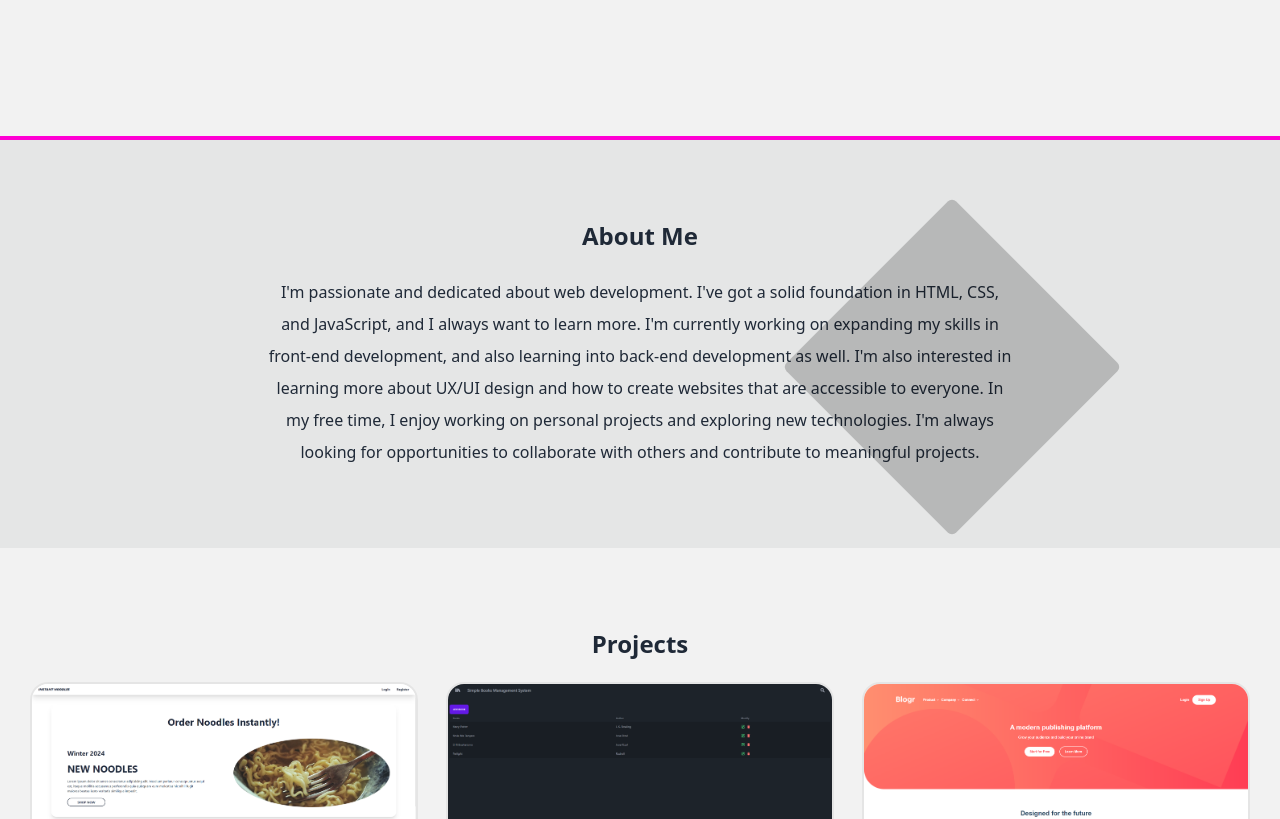
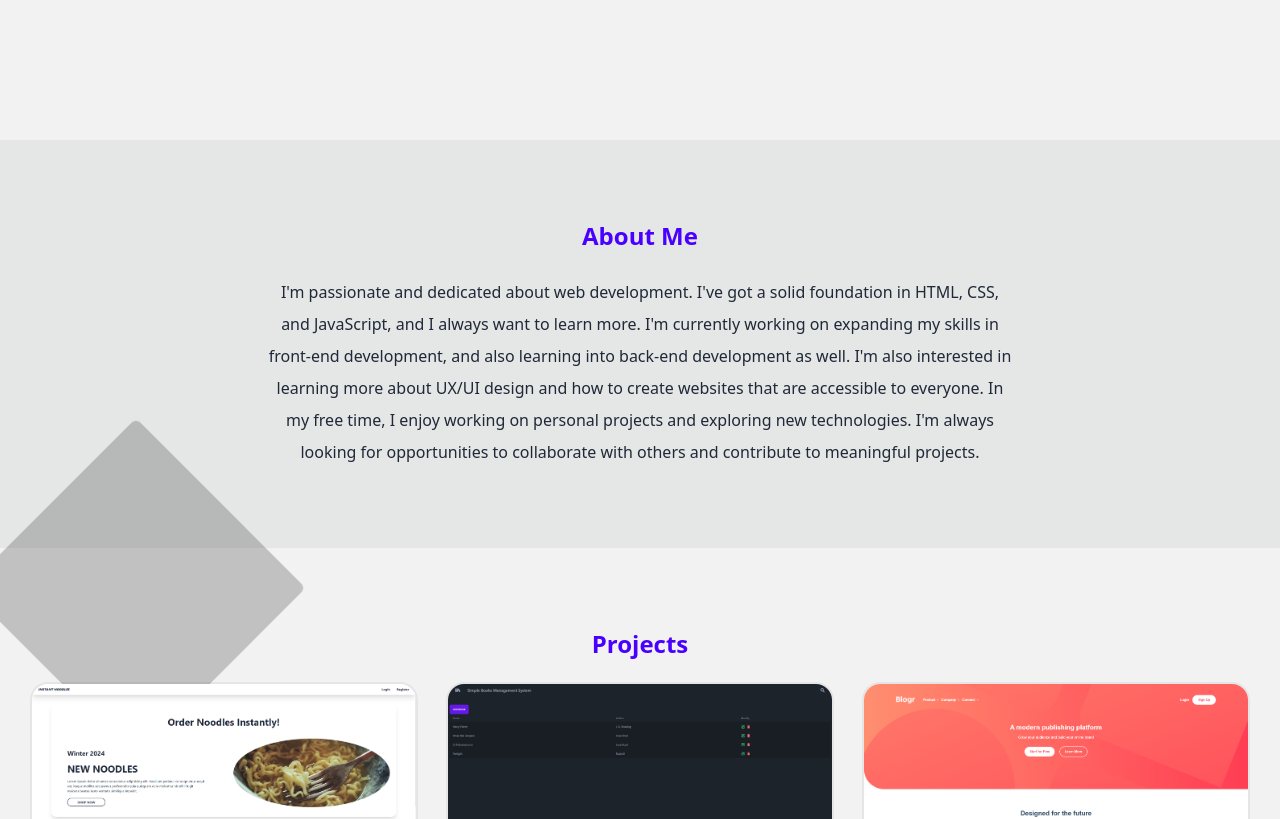
Before and after one commit to kurt-lo/portfolio, a React (Vite) app: page / in a window 1280 px wide. Shown: the part 660-1479 px from the top of the page. Built offline with nearby package versions, Linux system fonts and the light colour scheme.

Commit message:
motion.div added

```diff
--- a/src/App.jsx
+++ b/src/App.jsx
@@ -14,7 +14,7 @@ function App() {
   return (
     <>
       <motion.div
-        className="fixed left-0 right-0 bottom-0 bg-secondary h-1"
+        className="fixed left-0 right-0 top-0 bg-secondary h-1 z-10"
         style={{ scaleX: scrollYProgress }}
       />
       <Navbar />
--- a/src/components/About.jsx
+++ b/src/components/About.jsx
@@ -9,7 +9,7 @@ const About = () => {
                 I&apos;m also interested in learning more about UX/UI design and how to create websites that are accessible to everyone.
                 In my free time, I enjoy working on personal projects and exploring new technologies. I&apos;m always looking for opportunities to collaborate with others and contribute to meaningful projects.
             </p>
-            <div className='box absolute h-[15rem] w-[15rem] bottom-[10%] left-[50%] -translate-x-[50%] sm:bottom-[15%] sm:left-[80%] sm:-translate-x-[80%] rotate-45 bg-black rounded-md opacity-20'></div>
+            <div className='box absolute h-[15rem] w-[15rem] rotate-45 bg-black rounded-md opacity-20'></div>
         </Section>
     )
 }
--- a/src/components/Hero.jsx
+++ b/src/components/Hero.jsx
@@ -1,3 +1,4 @@
+import { motion } from "framer-motion";
 import profileImage from '../assets/images/profile.jpg';
 import { FaGithub } from "react-icons/fa";
 import { FaLinkedin } from "react-icons/fa";
@@ -9,11 +10,22 @@ const Hero = () => {
     <main id="home">
       <div className="hero min-h-screen bg-base-200">
         <div className="hero-content pt-[4rem] lg:pt-0 gap-[4rem] flex-col lg:flex-row-reverse">
+          <motion.div
+            initial={{ opacity: 0, x: 75 }}
+            whileInView={{ opacity: 1, x: 0 }}
+            transition={{ duration: 1, delay: 0.2 }}
+          >
             <img
               src={profileImage}
               className="max-w-[15rem] lg:max-w-[25rem] rounded-2xl shadow-2xl"
               alt='A boy sitting on a chair'
             />
+          </motion.div>
+          <motion.div
+            initial={{ opacity: 0, x: -75 }}
+            whileInView={{ opacity: 1, x: 0 }}
+            transition={{ duration: 1, delay: 0.2 }}
+          >
             <div className='text-center lg:text-left'>
               <span className='flex justify-center lg:justify-start items-center gap-[.5rem]'><span>Hello, I&apos;m</span>
                 <MdWavingHand size={25} className='text-primary animate-wave' />
@@ -49,6 +61,7 @@ const Hero = () => {
                 </a>
               </div>
             </div>
+          </motion.div>
         </div>
       </div>
     </main>
--- a/src/components/Section.jsx
+++ b/src/components/Section.jsx
@@ -1,9 +1,17 @@
+import { motion } from "framer-motion";
+
 const Section = ({ children, title, className, ...props }) => {
     return (
         <section className={`py-[5rem] px-[1rem] ${className}`} {...props}>
             <div className="container mx-auto">
-                <h1 className="text-2xl font-[700] pb-[1.5rem] text-center">{title}</h1>
-                {children}
+                <motion.div
+                    initial={{ opacity: 0, y: 75 }}
+                    whileInView={{ opacity: 1, y: 0 }}
+                    transition={{ duration: 1, delay: 0.2 }}
+                >
+                    <h1 className="text-2xl text-primary font-[700] pb-[1.5rem] text-center">{title}</h1>
+                    {children}
+                </motion.div>
             </div>
         </section>
     )
```
Lines whose indentation alone changed are shown as unchanged.
